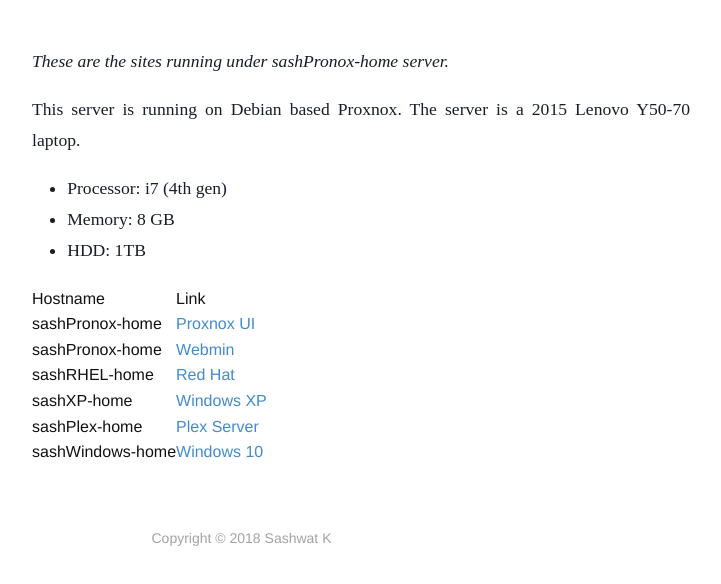
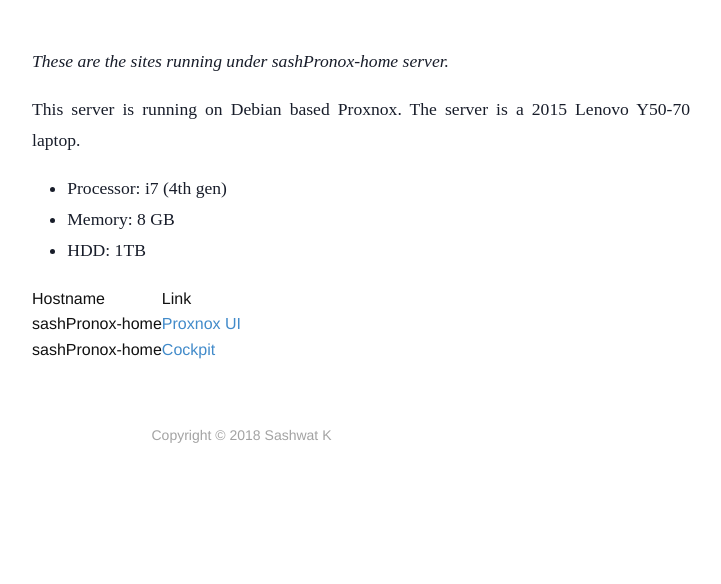
Before and after one commit to Sashuu6/My-Server-GUI, a plain HTML site: page index.html in a window 1280 px wide. Shown: the part 298-882 px from the top of the page, without its empty margins (279-1000 px from the left). After the commit the page ends 806 px from the top, so only its background shows below. Drawn offline with Linux system fonts and the light colour scheme; a script that the page names is missing; a web font is replaced by a local one.

Commit message:
Added new code

```diff
--- a/index.html
+++ b/index.html
@@ -1004,23 +1004,7 @@
                     		</tr>
                     		<tr>
                     			<td>sashPronox-home</td>
-                    			<td><a href="https://192.168.31.233:10000" target="_blank">Webmin</td>
-                    		</tr>
-                    		<tr>
-                    			<td>sashRHEL-home</td>
-                    			<td><a href="http://192.168.31.234" target="_blank">Red Hat</td>
-                    		</tr>
-                    		<tr>
-                    			<td>sashXP-home</td>
-                    			<td><a href="http://192.168.31.235" target="_blank">Windows XP</td>
-                    		</tr>
-                    		<tr>
-                    			<td>sashPlex-home</td>
-                    			<td><a href="https://192.168.31.236:32400" target="_blank">Plex Server</td>
-                    		</tr>
-                    		<tr>
-                    			<td>sashWindows-home</td>
-                    			<td><a href="http://192.168.31.237" target="_blank">Windows 10</td>
+                    			<td><a href="https://192.168.31.2:9090/system" target="_blank">Cockpit</td>
                     		</tr>
                     	</table>
                     </p>
```
